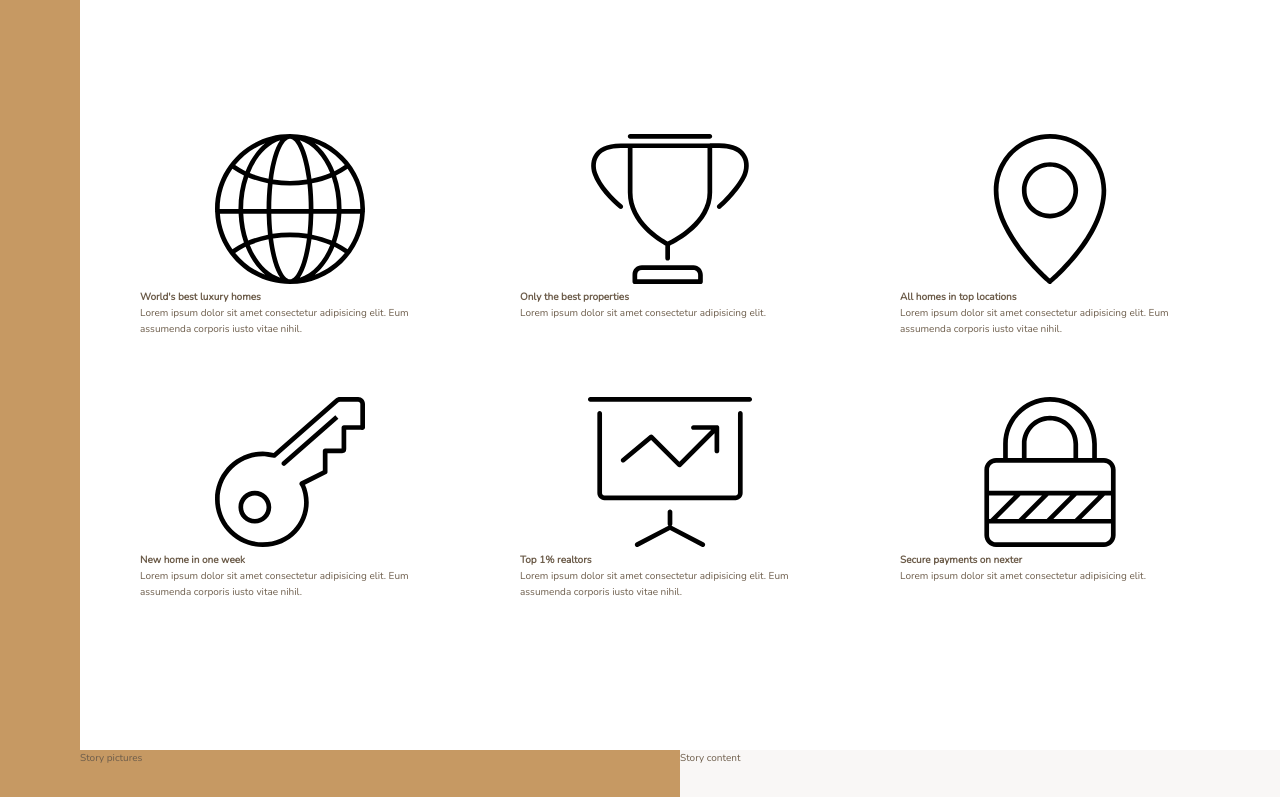
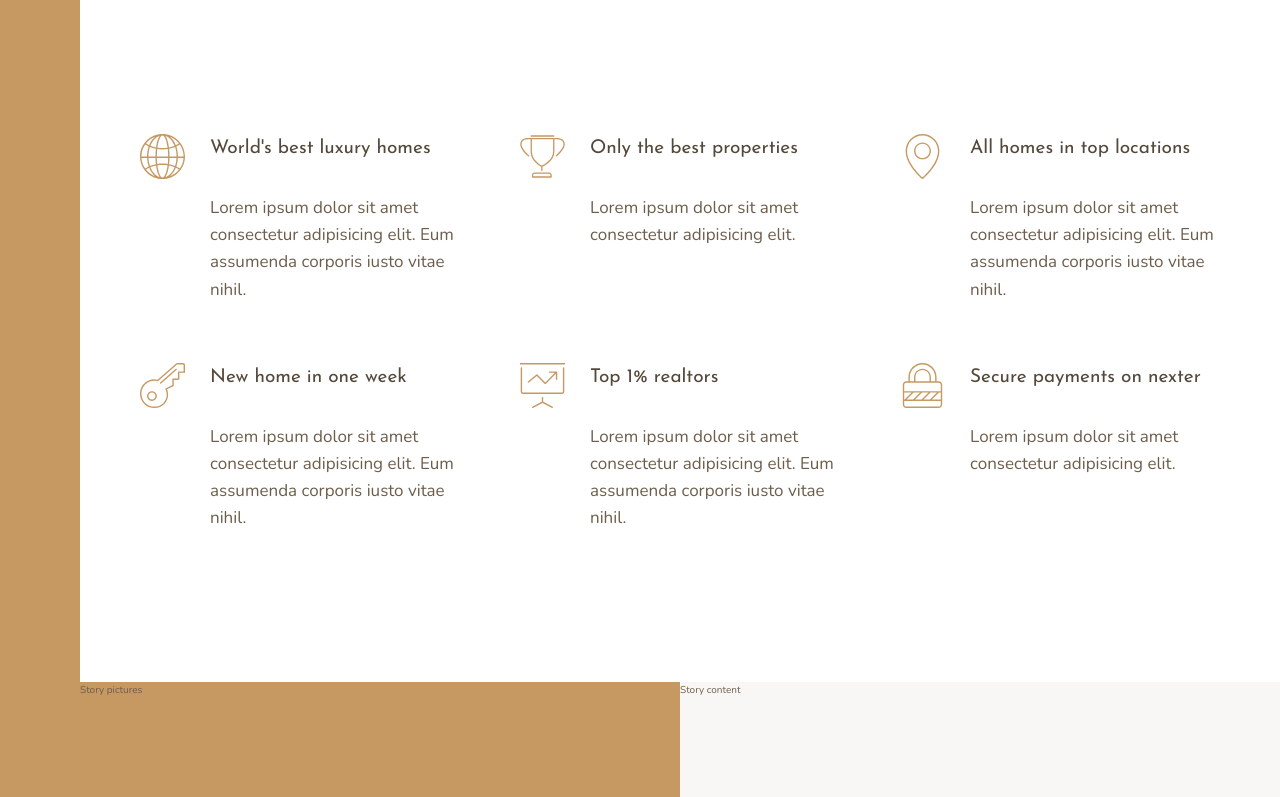
Before and after one commit to AustinWang0120/nexter-grid-site, a website: page index.html in a window 1280 px wide. Shown: the part 656-1453 px from the top of the page. Drawn offline with nearby package versions, Linux system fonts and the light colour scheme.

Commit message:
Build the features section - part 2

```diff
--- a/index.html
+++ b/index.html
@@ -27,7 +27,7 @@
 				<svg class="feature__icon">
 					<use xlink:href="img/sprite.svg#icon-global"></use>
 				</svg>
-				<h4 class="heading-4">World's best luxury homes</h4>
+				<h4 class="heading-4 heading-4--dark">World's best luxury homes</h4>
 				<p class="feature__text">
 					Lorem ipsum dolor sit amet consectetur adipisicing elit. Eum assumenda
 					corporis iusto vitae nihil.
@@ -37,7 +37,7 @@
 				<svg class="feature__icon">
 					<use xlink:href="img/sprite.svg#icon-trophy"></use>
 				</svg>
-				<h4 class="heading-4">Only the best properties</h4>
+				<h4 class="heading-4 heading-4--dark">Only the best properties</h4>
 				<p class="feature__text">
 					Lorem ipsum dolor sit amet consectetur adipisicing elit.
 				</p>
@@ -47,7 +47,7 @@
 				<svg class="feature__icon">
 					<use xlink:href="img/sprite.svg#icon-map-pin"></use>
 				</svg>
-				<h4 class="heading-4">All homes in top locations</h4>
+				<h4 class="heading-4 heading-4--dark">All homes in top locations</h4>
 				<p class="feature__text">
 					Lorem ipsum dolor sit amet consectetur adipisicing elit. Eum assumenda
 					corporis iusto vitae nihil.
@@ -58,7 +58,7 @@
 				<svg class="feature__icon">
 					<use xlink:href="img/sprite.svg#icon-key"></use>
 				</svg>
-				<h4 class="heading-4">New home in one week</h4>
+				<h4 class="heading-4 heading-4--dark">New home in one week</h4>
 				<p class="feature__text">
 					Lorem ipsum dolor sit amet consectetur adipisicing elit. Eum assumenda
 					corporis iusto vitae nihil.
@@ -69,7 +69,7 @@
 				<svg class="feature__icon">
 					<use xlink:href="img/sprite.svg#icon-presentation"></use>
 				</svg>
-				<h4 class="heading-4">Top 1% realtors</h4>
+				<h4 class="heading-4 heading-4--dark">Top 1% realtors</h4>
 				<p class="feature__text">
 					Lorem ipsum dolor sit amet consectetur adipisicing elit. Eum assumenda
 					corporis iusto vitae nihil.
@@ -80,7 +80,7 @@
 				<svg class="feature__icon">
 					<use xlink:href="img/sprite.svg#icon-lock"></use>
 				</svg>
-				<h4 class="heading-4">Secure payments on nexter</h4>
+				<h4 class="heading-4 heading-4--dark">Secure payments on nexter</h4>
 				<p class="feature__text">
 					Lorem ipsum dolor sit amet consectetur adipisicing elit.
 				</p>
--- a/sass/_features.scss
+++ b/sass/_features.scss
@@ -5,6 +5,32 @@
 
 	display: grid;
 	grid-template-rows: repeat(2, min-content);
-	grid-template-columns: repeat(3, 1fr);
+	// grid-template-columns: repeat(3, 1fr);
+	grid-template-columns: repeat(auto-fit, minmax(25rem, 1fr));
 	grid-gap: 6rem;
+	align-items: start;
 }
+
+.feature {
+	display: grid;
+	grid-template-rows: repeat(2, min-content);
+	grid-template-columns: min-content 1fr;
+	grid-row-gap: 1.5rem;
+	grid-column-gap: 2.5rem;
+
+	&__icon {
+		grid-row: 1 / 2;
+		grid-column: 1 / 2;
+
+		fill: $color-primary;
+		width: 4.5rem;
+		height: 4.5rem;
+	}
+
+	&__text {
+		grid-row: 2 / 3;
+		grid-column: 2 / 3;
+
+		font-size: 1.7rem;
+	}
+}
--- a/sass/_typography.scss
+++ b/sass/_typography.scss
@@ -0,0 +1,29 @@
+%heading {
+	font-family: $font-display;
+	font-weight: 400;
+}
+
+.heading-1 {
+	@extend %heading;
+}
+
+.heading-2 {
+	@extend %heading;
+}
+
+.heading-3 {
+	@extend %heading;
+}
+
+.heading-4 {
+	@extend %heading;
+	font-size: 1.9rem;
+
+	&--light {
+		color: $color-grey-light-1;
+	}
+
+	&--dark {
+		color: $color-grey-dark-1;
+	}
+}
```
Also changed, not shown: css/style.css.
